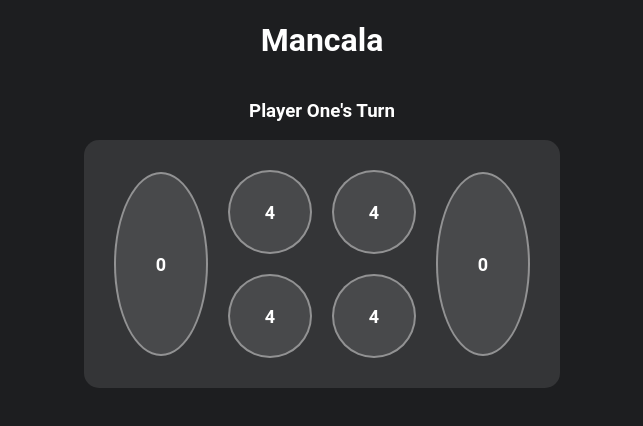
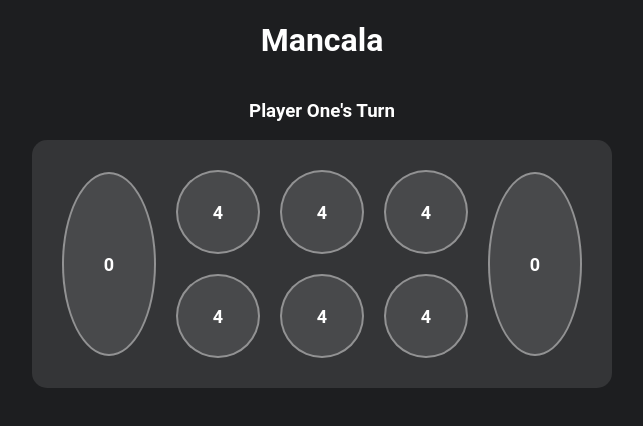
Before and after one commit to BJSummerfield/gameserver, a Next.js app: page /mancala in a window 1280 px wide. Shown: the top 426 px of the page, without its empty margins (318-961 px from the left). Built offline with nearby package versions, Linux system fonts and the light colour scheme.

Commit message:
ai started

```diff
--- /dev/null
+++ b/app/mancala/ai.tsx
@@ -0,0 +1,72 @@
+import { GameState, MancalaPits } from './types';
+import {
+  checkWinner,
+  isValidPit,
+  distributeStones,
+  handleEmptyPlayerPit,
+} from './utils'
+
+const minimax = (depth: number, maxDepth: number, gameState: GameState, pits: number[], mancalaPits: MancalaPits, totalPits: number, isMaximizingPlayer: boolean) => {
+  // Base case: Check for game over or reached maximum depth
+  if (depth === maxDepth || checkWinner(pits, totalPits, gameState)) {
+    return evaluateScore(gameState, pits, mancalaPits);
+  }
+
+  const validMoves = getPossibleMoves(gameState, pits, totalPits);
+  if (isMaximizingPlayer) {
+    let bestValue = -Infinity;
+
+    for (const move of validMoves) {
+      const newPits = makeMove(move, pits, mancalaPits, gameState, totalPits);
+      const currentValue = minimax(depth + 1, maxDepth, 1 - gameState, newPits, mancalaPits, totalPits, false);
+      bestValue = Math.max(bestValue, currentValue);
+    }
+
+    return bestValue;
+  } else {
+    let bestValue = Infinity;
+
+    for (const move of validMoves) {
+      const newPits = makeMove(move, pits, mancalaPits, gameState, totalPits);
+      const currentValue = minimax(depth + 1, maxDepth, 1 - gameState, newPits, mancalaPits, totalPits, true);
+      bestValue = Math.min(bestValue, currentValue);
+    }
+
+    return bestValue;
+  }
+};
+
+const evaluateScore = (gameState: GameState, pits: number[], mancalaPits: MancalaPits) => {
+  const score = pits[mancalaPits[gameState]] - pits[mancalaPits[1 - gameState]];
+  return score;
+};
+
+const getPossibleMoves = (gameState: GameState, pits: number[], totalPits: number) => {
+  return pits
+    .map((_, index) => index)
+    .filter(index => isValidPit(totalPits, gameState, index) && pits[index] > 0);
+};
+
+const makeMove = (index: number, pits: number[], mancalaPits: MancalaPits, gameState: GameState, totalPits: number) => {
+  const newPits = [...pits];
+  const { newPits: updatedPits, lastIndex} = distributeStones(index, newPits, mancalaPits, gameState, totalPits);
+  const handledPits = handleEmptyPlayerPit(updatedPits, totalPits, lastIndex, mancalaPits, gameState);
+  return handledPits;
+};
+
+export const findBestMove = (gameState: GameState, pits: number[], mancalaPits: MancalaPits, totalPits: number, maxDepth = 15) => {
+  const validMoves = getPossibleMoves(gameState, pits, totalPits);
+  let bestValue = -Infinity;
+  let bestMove = -1;
+
+  for (const move of validMoves) {
+    const newPits = makeMove(move, pits, mancalaPits, gameState, totalPits);
+    const currentValue = minimax(0, maxDepth, 1 - gameState, newPits, mancalaPits, totalPits, false);
+    if (currentValue > bestValue) {
+      bestValue = currentValue;
+      bestMove = move;
+    }
+  }
+
+  return bestMove;
+};
--- a/app/mancala/page.tsx
+++ b/app/mancala/page.tsx
@@ -11,8 +11,11 @@ export default function Mancala() {
     rows,
     pits,
     selectPit,
+    gameLoop,
     totalPits,
   } = useMancala()
+
+  gameLoop()
 
   return (
     <div className={styles.container}>
--- a/app/mancala/useMancala.tsx
+++ b/app/mancala/useMancala.tsx
@@ -9,8 +9,10 @@ import {
   checkWinner,
   handleWinner,
 } from './utils';
+import { findBestMove } from './ai';
+
 export const useMancala = () => {
-  const [totalPits] = useState<number>(2)
+  const [totalPits] = useState<number>(3)
   const [startingStones] = useState<number>(4)
   const [pits, setPits] = useState<number[]>(initialPits(totalPits, startingStones));
   const [gameState, setGameState] = useState<number>(GameState.PlayerOne)
@@ -52,8 +54,7 @@ const statusMessages: StatusMessagesType = {
       if (pits[mancalaPits[GameState.PlayerOne]] === pits[mancalaPits[GameState.PlayerTwo]]) {
         return "Tie Game!";
       } else {
-      return `Player ${
-        pits[mancalaPits[GameState.PlayerOne]] > pits[mancalaPits[GameState.PlayerTwo]]
+        return `Player ${pits[mancalaPits[GameState.PlayerOne]] > pits[mancalaPits[GameState.PlayerTwo]]
           ? "One"
           : "Two"
           } wins!`;
@@ -61,9 +62,23 @@ const statusMessages: StatusMessagesType = {
     })(),
   };
 
+  const gameLoop = () => {
+    // if (!twoPlayers && nextValue === GameState.PlayerTwo && gameState == GameState.InProgress) {
+    if (gameState != GameState.GameOver && gameState != GameState.PlayerOne) {
+      //// START HERE TOMORROW YOU NEED TO GET AI TO MAKE A Move
+      const index = findBestMove(gameState, pits, mancalaPits, totalPits);
+      console.log(index)
+      selectPit(index);
+    } else {
+      console.log("PlayerOne", findBestMove(gameState, pits, mancalaPits, totalPits))
+    }
+  };
+
   const status = statusMessages[gameState];
 
   return {
+    gameLoop,
+    gameState,
     mancalaPits,
     status,
     rows,
```
Lines whose indentation alone changed are shown as unchanged.
